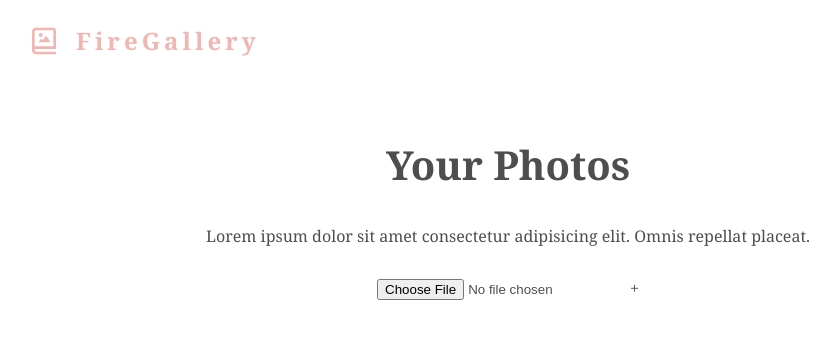
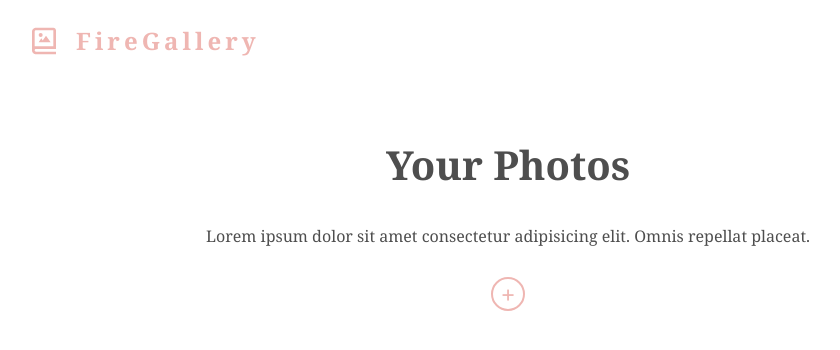
Before and after one commit to Chafai-Abdelkrim/photo-gallery, a React (Create React App) app: page / in a window 1280 px wide. Shown: the top 350 px of the page, without its empty margins (132-972 px from the left). Built offline with nearby package versions, Linux system fonts and the light colour scheme.

Commit message:
added styles for uploadform and progresBar

```diff
--- a/src/styles.css
+++ b/src/styles.css
@@ -1,4 +1,4 @@
-@import url('https://fonts.googleapis.com/css2?family=Noto+Serif:wght@400;700&display=swap');
+@import url("https://fonts.googleapis.com/css2?family=Noto+Serif:wght@400;700&display=swap");
 
 :root {
   --primary: #efb6b2;
@@ -36,7 +36,8 @@ body {
   display: inline;
 }
 
-.Title h2, .Title p {
+.Title h2,
+.Title p {
   text-align: center;
 }
 
@@ -46,10 +47,48 @@ body {
 }
 /* upload form style */
 form {
+  display: flex;
+  flex-direction: column;
+  justify-content: center;
+  align-items: center;
   text-align: center;
-    margin: 30px auto 10px;
+  margin: 30px auto;
 }
 
+label input {
+  height: 0;
+  width: 0;
+  opacity: 0;
+}
+
+label {
+  display: block;
+  width: 30px;
+  height: 30px;
+  border: 2px solid var(--primary);
+  border-radius: 100vmax;
+  line-height: 30px;
+  color: var(--primary);
+  font-weight: bold;
+  font-size: 25px;
+  transition: all 0.3s;
+}
+
+label:hover {
+  background-color: var(--primary);
+  color: aliceblue;
+}
+
+.output {
+  height: 50px;
+  width: 80%;
+  padding: .5rem;
+  font-size: 1rem;
+}
+
+.error {
+  color: var(--error);
+}
 
 /* progress bar styles */
 .progress-bar {
```
Lines whose indentation alone changed are shown as unchanged.
